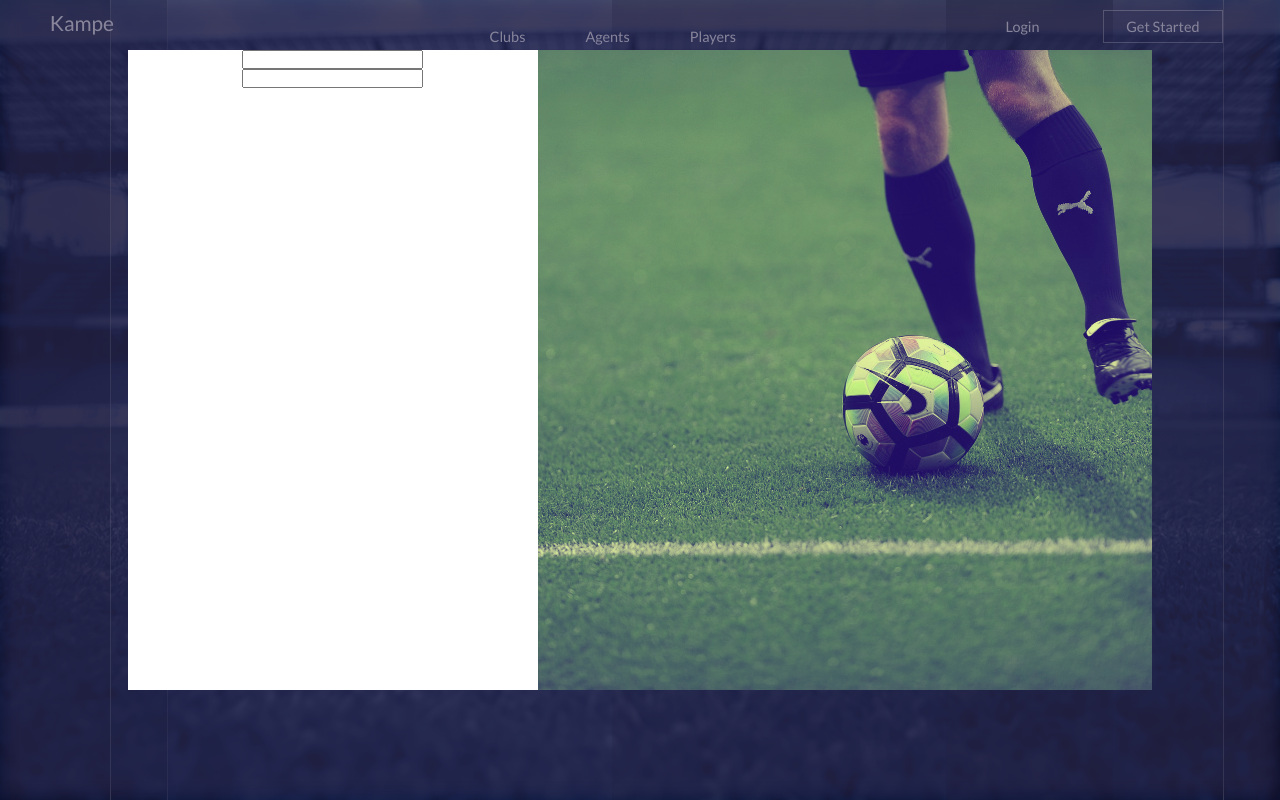
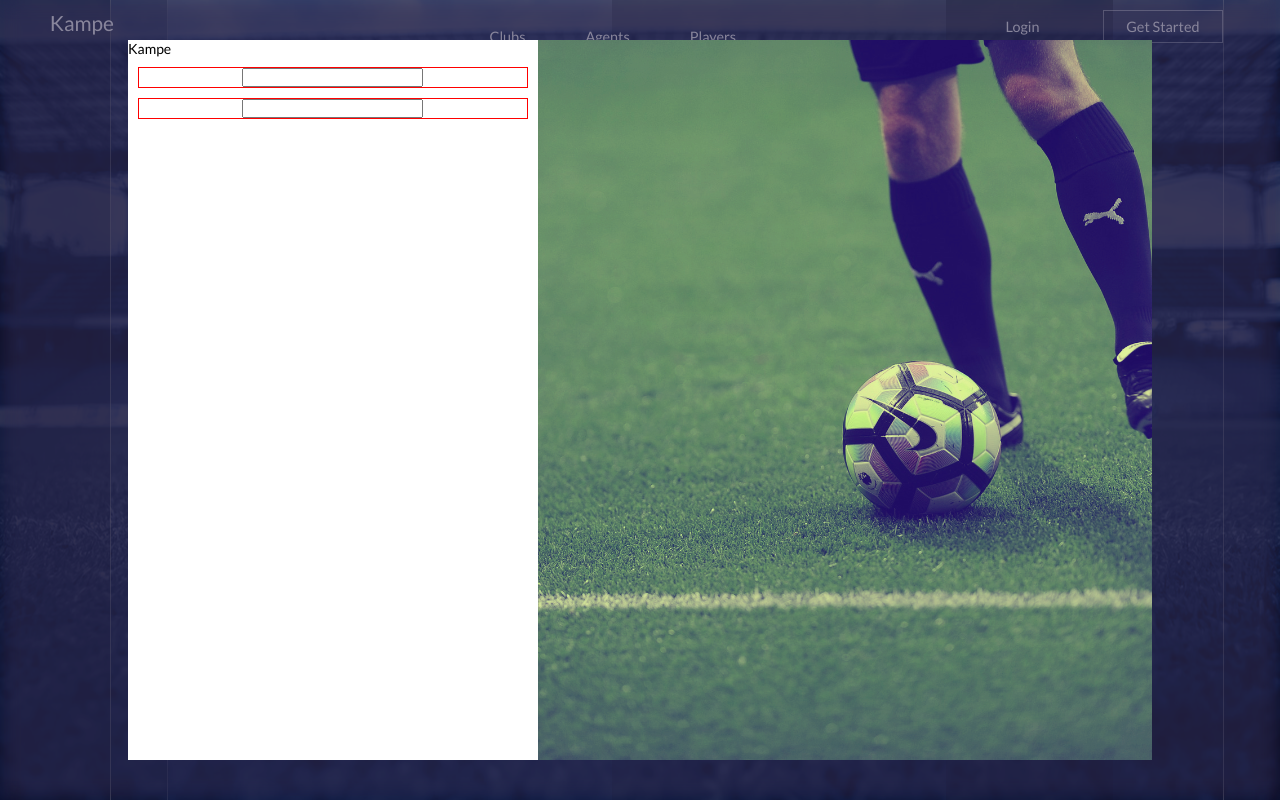
Before and after one commit to bimbowande/Kampe, a React app: page / in a window 1280 px wide. Built offline with nearby package versions, Linux system fonts and the light colour scheme.

Commit message:
forms and images compression

```diff
--- a/src/components/Form.js
+++ b/src/components/Form.js
@@ -1,11 +1,12 @@
 import React from 'react';
 import TextInput from './TextInput';
-
+import BrandName from './BrandName';
  const Form = ({className}) => {
   return (
     <div className={className}>
-      <TextInput/>
-      <TextInput/>
+      <BrandName name="Kampe" className="form-brandname"/>
+      <TextInput className='input-group'/>
+      <TextInput className='input-group'/>
     </div>
   )
 }
--- a/src/components/TextInput.js
+++ b/src/components/TextInput.js
@@ -1,8 +1,8 @@
 import React from 'react'
 
-const TextInput = ({iconclass,type,inputclass,placeholder}) => {
+const TextInput = ({className,iconclass,type,inputclass,placeholder}) => {
   return (
-    <div>
+    <div className={className}>
       <i className={iconclass}></i>
       <input type={type} className={inputclass} placeholder={placeholder} />
     </div>
--- a/src/styles/login.scss
+++ b/src/styles/login.scss
@@ -27,15 +27,19 @@
     & .login-section{
         position: relative;
         width:80%;
-        height: 80%;
+        height: 90%;
         margin: 0 auto;
-        top:50px;
+        top:40px;
         @include display(flex);
 
         & .form-section{
             background-color:white;
             width:40%;
-            text-align: center;
+            & .input-group{
+                text-align: center;
+                border:1px solid red;
+                margin: 10px;
+            }
         }
         & .form-bg{
             width:60%;
```
Also changed, not shown: src/images/memmour_D2wYtH7KlUu.jpg (added).
